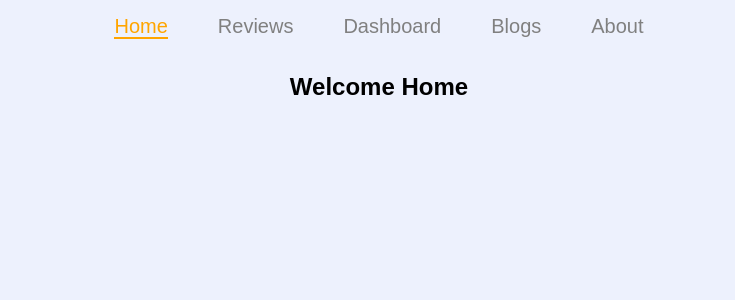
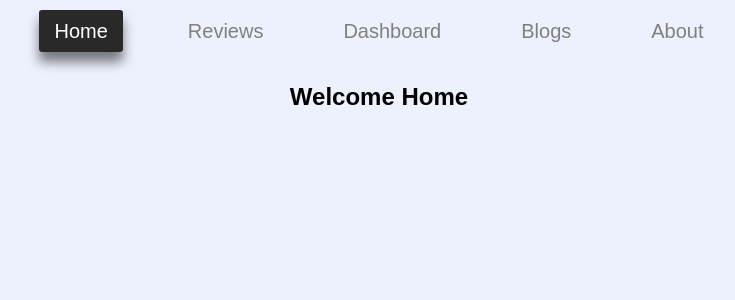
Before and after one commit to rasel-gannicus/Photographer-Website-Portfolio---E-commerce--with-React, a React (Create React App) app: page / in a window 1280 px wide. Shown: the top 300 px of the page, without its empty margins (261-996 px from the left). Built offline with nearby package versions, Linux system fonts and the light colour scheme.

Commit message:
header almost done

```diff
--- a/src/Pages/Header/Header.css
+++ b/src/Pages/Header/Header.css
@@ -1,11 +1,8 @@
 
-.header-div a.active {
-    color: orange;
-    border-bottom: 2px solid orange;
-  }
+
 
 .header-div{
-    padding: 15px 10px;
+    padding: 20px 10px;
 }
 .header-div a{
     text-decoration: none;
@@ -13,4 +10,15 @@
     margin: 0 25px;
     font-size: 20px;
     font-weight: 500;
-  }
+    padding: 10px 15px;
+    transition: all 0.2s ease;
+}
+.header-div a:hover {
+    color: black;
+}
+.header-div a.active{
+    background: #292929;
+    border-radius: 3px;
+    color: white;
+    box-shadow: 0 10px 12px rgba(0,0,0,0.5);
+}
```
